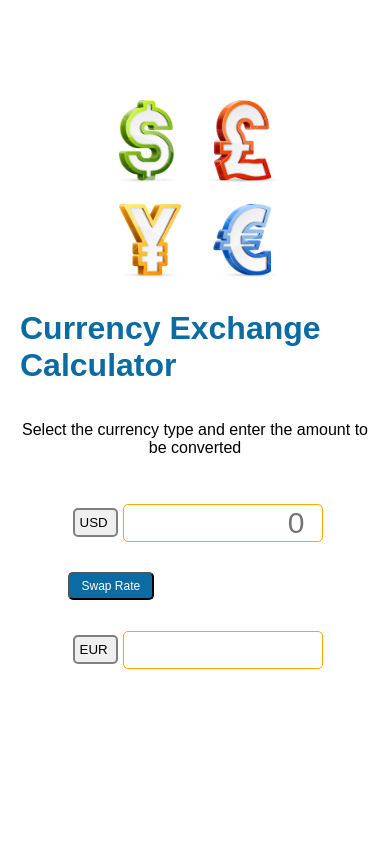
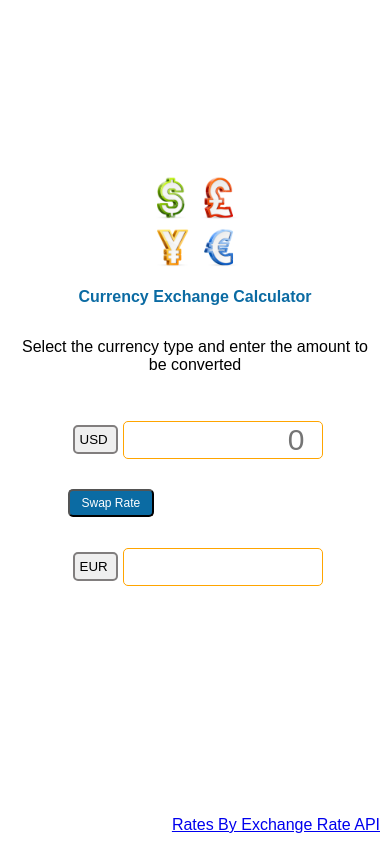
Before and after one commit to JRodriguez-Repo/Currency-Converter, a plain HTML site: page index.html in a window 390 px wide. Drawn offline with Linux system fonts and the light colour scheme.

Commit message:
Added media queries for smaller screen sizes

```diff
--- a/index.html
+++ b/index.html
@@ -11,6 +11,7 @@
 <body>
     <img src="images/currency_img.jpg" alt="" class="moneyImg">
     <h1>Currency Exchange Calculator</h1>
+    <p class="mobile">Currency Exchange Calculator</p>
     <p>Select the currency type and enter the amount to be converted</p>
 
     <div class="container">
--- a/styles.css
+++ b/styles.css
@@ -31,7 +31,6 @@ p {
 }
 .moneyImg {
     width: 200px;
-
 }
 .currency {
     padding: 30px 0;
@@ -76,7 +75,6 @@ p {
     color: red;
     font-size: 15px;
     padding: 5px;
-
 }
 select:focus,button:focus,input:focus {
     font-weight: bold ;
@@ -85,22 +83,46 @@ select:focus,button:focus,input:focus {
    position: absolute;
    right: 10px;
    bottom: 10px;
-   font-size: large;
+   font-size: larger;
 }
-@media (max-width: 600px) {
-    .currency input {
-        width: 200px;
-    }
-    .last_updated {
-        position: relative;
-    }
-    .next_update {
-        position: relative;
-    }
-    .attribution {
-      display: none;
+.mobile {
+    display: none;
+    color: var(--primary-color);
+}
+@media all and (max-width: 500px) {
+.currency input {
+    width: 100px;
+}
 
-
-    }
+.attribution {
+    display: flex;
+    font-size: medium;
+}
+.moneyImg {
+    width: 100px;
+}
+h1 {
+    display: none;
+}
+.mobile {
+    display: flex;
+    font-weight: bold;
+}
 
 }
+@media all and (max-width: 768px) {
+.currency input {
+    width: 200px;
+}
+.attribution {
+    display: flex;
+    font-size: medium;
+}
+h1 {
+    display: none;
+}
+.mobile {
+    display: flex;
+    font-weight: bold;
+}
+}
```
